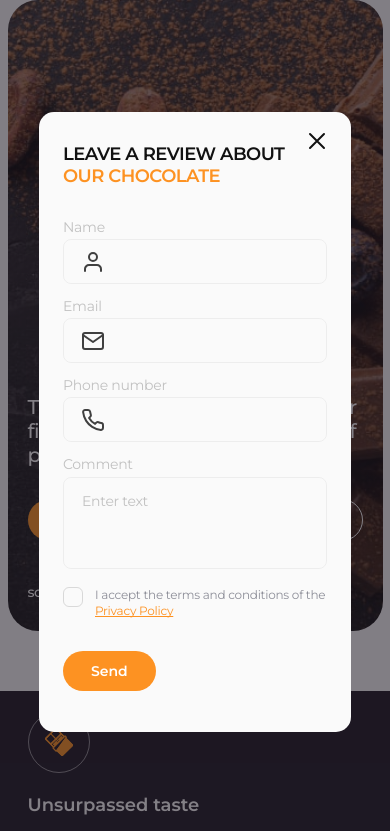
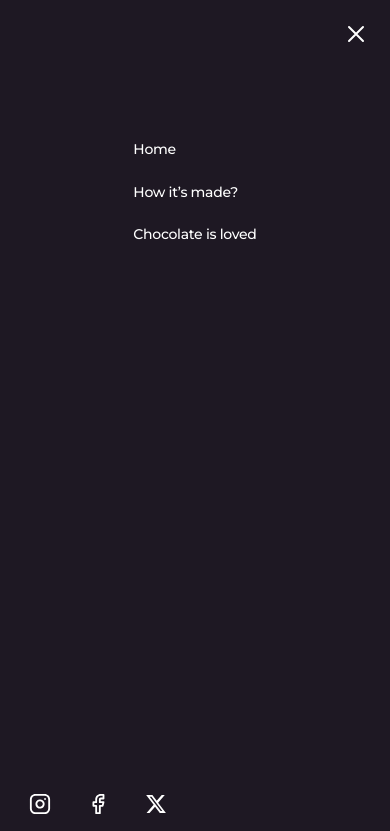
Before and after one commit to Sergii-Taran/simply-chocolate-project, a plain HTML site: page index.html in a window 390 px wide. Shown: the top 831 px of the page. Drawn offline with nearby package versions, Linux system fonts and the light colour scheme.

Commit message:
add-mobile-window-adaptive

```diff
--- a/css/style.css
+++ b/css/style.css
@@ -136,6 +136,8 @@ img {
 /* ------- header ------- */
 
 .header {
+  padding-top: 20px;
+  padding-bottom: 14px;
 }
 
 .header-container {
@@ -148,13 +150,12 @@ img {
   align-items: center;
   flex-grow: 1;
   justify-content: space-between;
-  margin-right: 90px;
 }
 
 .header-nav-logo {
   font-weight: 700;
-  font-size: 18px;
-  line-height: 1.11;
+  font-size: 14px;
+  line-height: 1.29;
   letter-spacing: -0.03em;
   color: #111;
 
@@ -164,6 +165,145 @@ img {
 
 .header-logo-accent {
   font-style: italic;
+}
+
+.header-nav-list {
+  display: none;
+}
+
+.header-soc-list {
+  display: none;
+}
+
+.menu-open-btn {
+  background-color: transparent;
+  border: none;
+  padding: 0;
+}
+
+.menu-open-icon {
+  stroke: #111;
+  transition: stroke 250ms ease;
+}
+
+.menu-open-icon:hover,
+.menu-open-icon:focus {
+  stroke: #fd9222;
+}
+
+/* --------------------------- */
+/* ------- mobile menu ------- */
+
+.mob-menu {
+  position: fixed;
+  z-index: 999;
+  top: 0;
+  left: 0;
+  width: 100%;
+  height: 100%;
+  background-color: #1e1823;
+  padding: 20px;
+
+  display: flex;
+  flex-direction: column;
+  justify-content: space-between;
+
+  opacity: 0;
+  visibility: hidden;
+  pointer-events: none;
+
+  transition: opacity 250ms ease, visibility 250ms ease;
+}
+
+.mob-menu.is-open {
+  opacity: 1;
+  visibility: visible;
+  pointer-events: auto;
+}
+
+.menu-close-btn {
+  background-color: transparent;
+  border: none;
+  padding: 0;
+  margin-bottom: 88px;
+
+  display: block;
+  margin-left: auto;
+}
+
+.menu-close-icon {
+  stroke-width: 2px;
+  stroke: #fff;
+  transition: stroke 250ms ease;
+}
+
+.menu-close-icon:hover,
+.menu-close-icon:focus {
+  stroke: #fd9222;
+}
+
+.menu-nav-container {
+  display: flex;
+  justify-content: center;
+
+  margin-bottom: 50px;
+}
+
+.menu-nav-item:not(:last-child) {
+  margin-bottom: 24px;
+}
+
+.menu-nav-link {
+  font-weight: 500;
+  font-size: 14px;
+  line-height: 1.14;
+  letter-spacing: -0.02em;
+  color: #fff;
+
+  transition: color 250ms ease;
+}
+
+.menu-nav-link:hover,
+.menu-nav-link:focus {
+  color: #fd9222;
+}
+
+.menu-soc-list {
+  display: flex;
+  gap: 18px;
+}
+
+.menu-soc-link {
+  display: flex;
+  align-items: center;
+  justify-content: center;
+  width: 40px;
+  height: 40px;
+}
+
+.menu-soc-icon {
+  fill: #fff;
+  transition: fill 250ms ease;
+}
+
+.menu-soc-icon:hover,
+.menu-soc-icon:focus {
+  fill: #fd9222;
+}
+
+@media screen and (min-width: 768px) {
+  .header {
+    padding-top: 0px;
+    padding-bottom: 0px;
+  }
+
+  .header-nav {
+    margin-right: 48px;
+  }
+
+  .header-nav-list {
+    display: flex;
+    gap: 24px;
   }
 
   .header-nav-link {
@@ -185,15 +325,31 @@ img {
     padding-bottom: 32px;
   }
 
+  .header-soc-icon {
+    fill: #111;
+
+    transition: fill 250ms ease;
+  }
+
   .header-soc-icon:hover {
     fill: #fd9222;
-  stroke: #fd9222;
-}
-
-@media screen and (min-width: 768px) {
+    /* stroke: #fd9222; */
+  }
+
+  .menu-open-btn {
+    display: none;
+  }
 }
 
 @media screen and (min-width: 1200px) {
+  .header-nav {
+    margin-right: 90px;
+  }
+
+  .header-nav-logo {
+    font-size: 18px;
+    line-height: 1.11;
+  }
 }
 
 /* -------------------- */
@@ -1345,9 +1501,7 @@ img {
   border: 1px solid rgba(17, 17, 17, 0.14);
   margin-right: 12px;
 
-  transition: background-color 250ms cubic-bezier(0.4, 0, 0.2, 1),
-    border 250ms cubic-bezier(0.4, 0, 0.2, 1),
-    fill 250ms cubic-bezier(0.4, 0, 0.2, 1);
+  transition: background-color 250ms ease, border 250ms ease, fill 250ms ease;
 
   display: inline-flex;
   align-items: center;
--- a/index.html
+++ b/index.html
@@ -21,7 +21,7 @@
   </head>
 
   <body>
-    <!-- <header class="header">
+    <header class="header">
       <div class="container header-container">
         <nav class="header-nav">
           <a href="" class="header-nav-logo"
@@ -75,8 +75,70 @@
             ></a>
           </li>
         </ul>
+        <button type="button" class="menu-open-btn">
+          <svg class="menu-open-icon" width="24" height="24">
+            <use href="./images/icons.svg#mob-menu-icon"></use>
+          </svg>
+        </button>
       </div>
-    </header> -->
+
+      <div class="mob-menu is-open">
+        <div>
+          <button type="button" class="menu-close-btn">
+            <svg class="menu-close-icon" width="28" height="28">
+              <use href="./images/icons.svg#icon-close-btn"></use>
+            </svg>
+          </button>
+          <nav class="menu-nav-container">
+            <ul class="menu-nav-list">
+              <li class="menu-nav-item">
+                <a class="menu-nav-link" href="">Home</a>
+              </li>
+              <li class="menu-nav-item">
+                <a class="menu-nav-link" href="">How it’s made?</a>
+              </li>
+              <li class="menu-nav-item">
+                <a class="menu-nav-link" href="">Chocolate is loved</a>
+              </li>
+            </ul>
+          </nav>
+        </div>
+        <ul class="menu-soc-list">
+          <li class="menu-soc-item">
+            <a
+              class="menu-soc-link"
+              href=""
+              target="_blank"
+              rel="noopener noreferrer"
+            >
+              <svg class="menu-soc-icon" width="22" height="22">
+                <use href="./images/icons.svg#icon-instagram"></use>
+              </svg>
+            </a>
+          </li>
+          <li class="menu-soc-item">
+            <a
+              class="menu-soc-link"
+              href=""
+              target="_blank"
+              rel="noopener noreferrer"
+              ><svg class="menu-soc-icon" width="22" height="22">
+                <use href="./images/icons.svg#icon-facebook"></use></svg
+            ></a>
+          </li>
+          <li class="menu-soc-item">
+            <a
+              class="menu-soc-link"
+              href=""
+              target="_blank"
+              rel="noopener noreferrer"
+              ><svg class="menu-soc-icon" width="22" height="22">
+                <use href="./images/icons.svg#icon-twitter"></use></svg
+            ></a>
+          </li>
+        </ul>
+      </div>
+    </header>
 
     <main>
       <section class="hero">
@@ -497,7 +559,7 @@
       </div>
     </footer>
 
-    <div class="backdrop is-open">
+    <div class="backdrop">
       <div class="modal">
         <button type="button" class="modal-close-btn">
           <svg class="modal-close-icon" width="28" height="28">
```
Also changed, not shown: images/icons.svg. Lines whose indentation alone changed are shown as unchanged.
